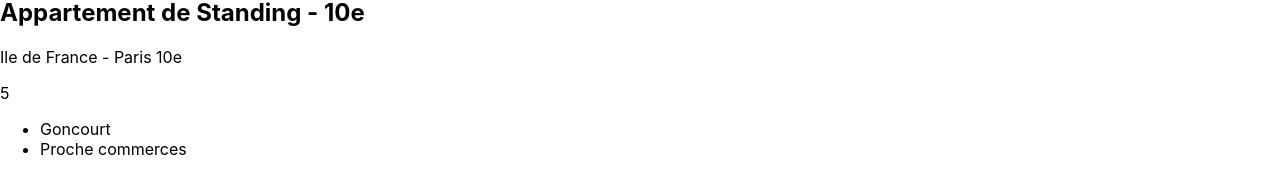
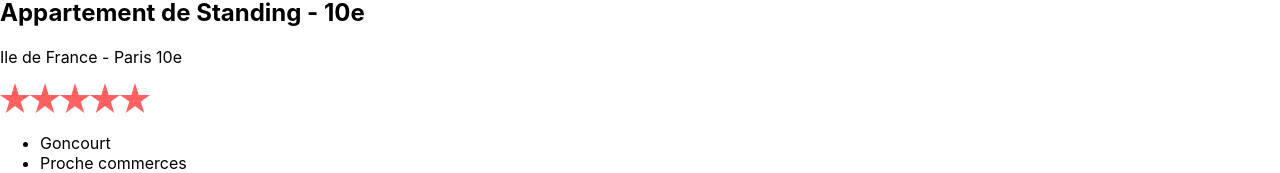
Before and after one commit to TyphaineSaudrais/TRY2, a React (Create React App) app: page /Logements/0979876d in a window 1280 px wide. Shown: the part 525-698 px from the top of the page. Built offline with nearby package versions, Linux system fonts and the light colour scheme.

Commit message:
adding starts

```diff
--- /dev/null
+++ b/src/components/Stars/index.jsx
@@ -0,0 +1,20 @@
+import OrangeFlag from "../../assets/Vector.png"
+import WhiteFlag from "../../assets/VectorStar.png"
+
+function starRanking (props) {
+
+const starValue = [1,2,3,4,5];
+
+return (
+
+            <div>
+                {starValue.map((starValue ) =>
+                    props >= starValue ? <img key={starValue.toString()} alt="orange start" src={OrangeFlag}/> :  <img key={starValue.toString()} alt="white start" src={WhiteFlag}/>
+                )}
+            </div>
+
+)
+
+}
+
+export default starRanking
--- a/src/pages/Logements/index.jsx
+++ b/src/pages/Logements/index.jsx
@@ -3,6 +3,7 @@ import { AppartList } from "../../Datas/AppartList"
 import '../../utils/style/Logements.css';
 import Background from '../../assets/Background.png';
 import { Navigate, useParams } from "react-router-dom";
+import starRanking from "../../components/Stars";
 
 function Logements() {
 
@@ -24,7 +25,8 @@ function Logements() {
                     <div className='Logement-presentation'>
                         <h2>{LogementDisplayed.title}</h2>
                         <p>{LogementDisplayed.location}</p>
-                        <p>{LogementDisplayed.rating}</p>
+                        <p>{starRanking(LogementDisplayed.rating)}</p>
+
 
                     </div>
                     <div className='Logement-tags'>
```
Also changed, not shown: src/components/Caroussel/index.jsx (added), src/components/Collapse/index.jsx (added).
